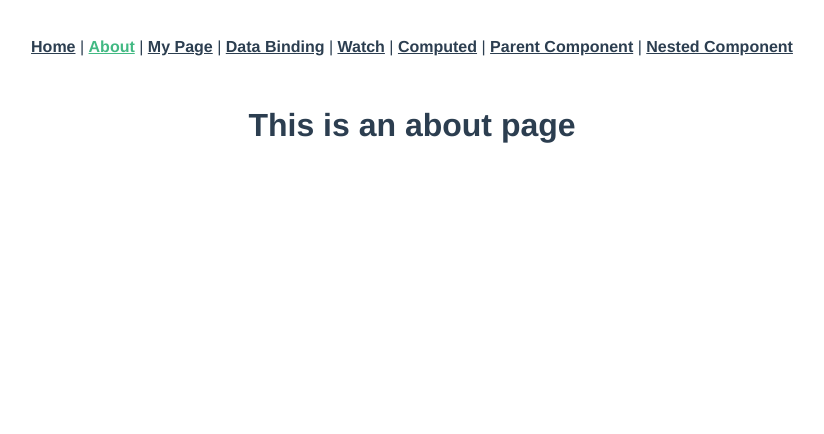
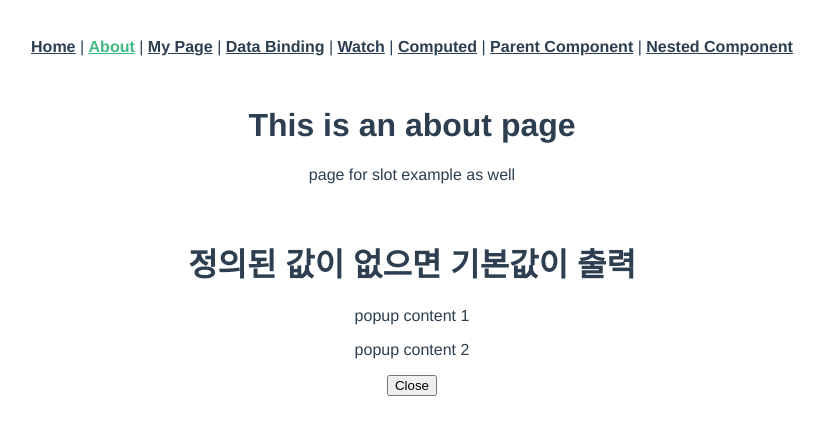
Before and after one commit to Mia-Oh/vue-playground, a Vue app: page /about in a window 1280 px wide. Shown: the top 434 px of the page, without its empty margins (228-1052 px from the left). Built offline with nearby package versions, Linux system fonts and the light colour scheme.

Commit message:
chap.6:nameed slot 예제 추가

```diff
--- a/src/views/AboutView.vue
+++ b/src/views/AboutView.vue
@@ -1,5 +1,16 @@
 <template>
   <div class="about">
     <h1>This is an about page</h1>
+    <p>page for slot example as well</p>
+    <br />
+    <slot-use-modal-layout />
   </div>
 </template>
+<script>
+import SlotUseModalLayout from "./Slot/SlotUseModalLayout.vue";
+export default {
+  components: {
+    SlotUseModalLayout,
+  },
+};
+</script>
--- /dev/null
+++ b/src/views/Slot/SlotModalLayout.vue
@@ -0,0 +1,20 @@
+<template>
+  <div>
+    <header>
+      <slot name="header">
+        <h1>정의된 값이 없으면 기본값이 출력</h1>
+      </slot>
+    </header>
+    <main>
+      <slot></slot>
+    </main>
+    <footer>
+      <slot name="footer"></slot>
+    </footer>
+  </div>
+</template>
+<script>
+export default {
+  name: "SlotModalLayout",
+};
+</script>
--- /dev/null
+++ b/src/views/Slot/SlotUseModalLayout.vue
@@ -0,0 +1,24 @@
+<template>
+  <div>
+    <slot-modal-layout>
+      <template v-slot:header>
+        <!-- <h1>This is header</h1> -->
+      </template>
+      <template v-slot:default>
+        <p>popup content 1</p>
+        <p>popup content 2</p>
+      </template>
+      <template v-slot:footer>
+        <button type="button">Close</button>
+      </template>
+    </slot-modal-layout>
+  </div>
+</template>
+<script>
+import SlotModalLayout from "./SlotModalLayout.vue";
+export default {
+  components: {
+    SlotModalLayout,
+  },
+};
+</script>
```
